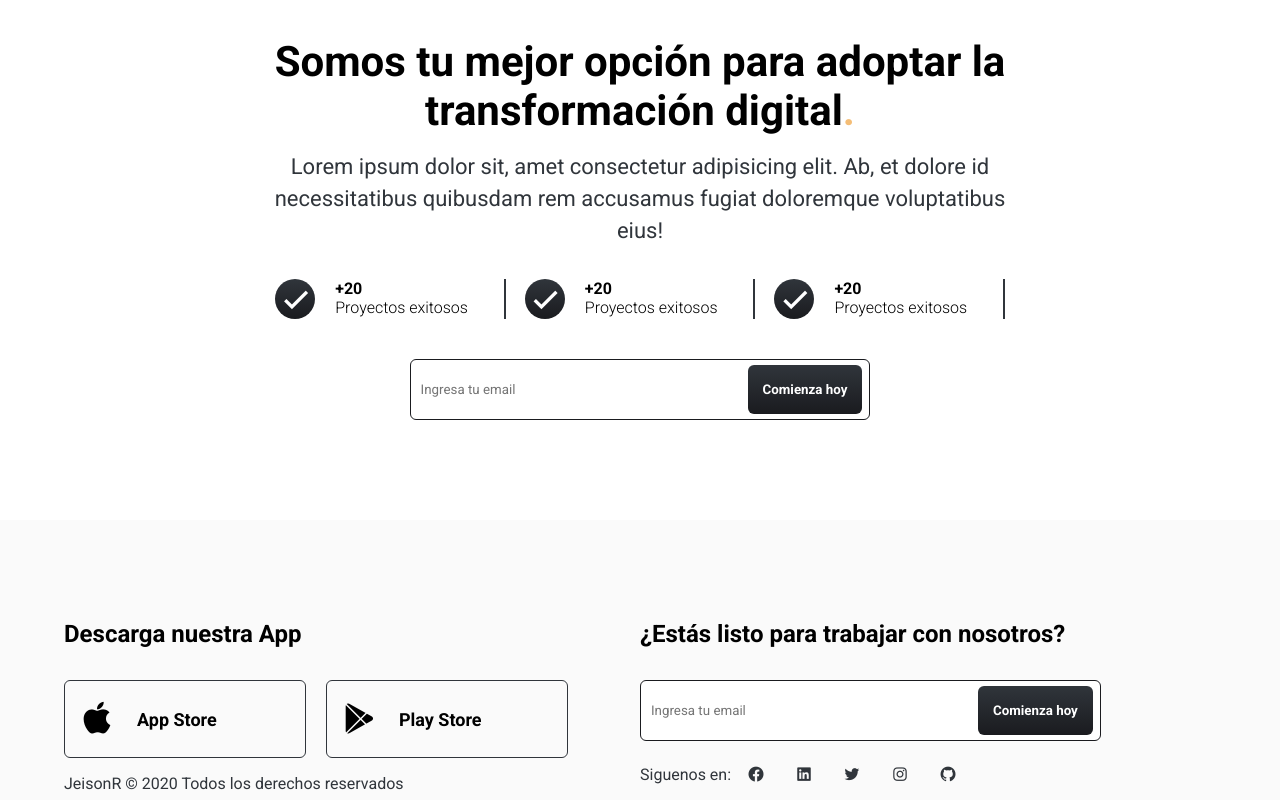
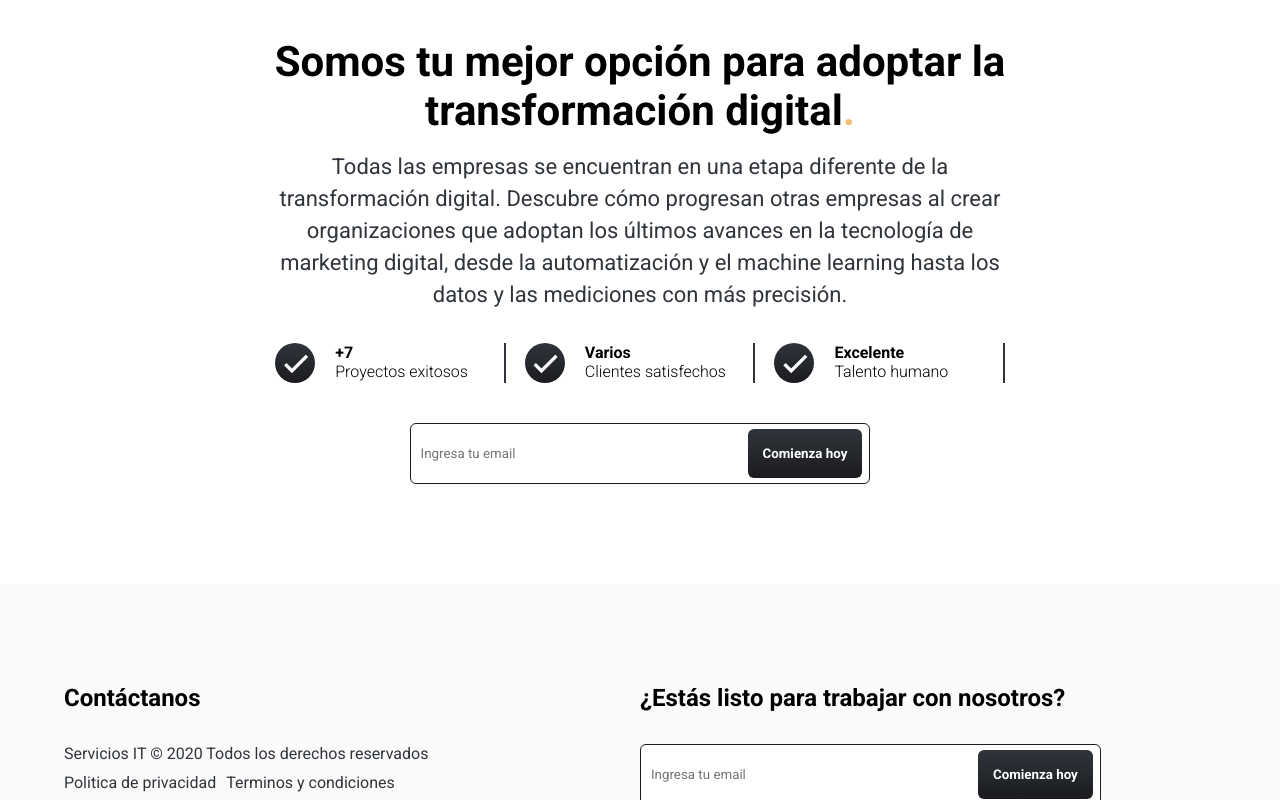
Before and after one commit to jarcvon0663/serviciosit, a plain HTML site: page index.html in a window 1280 px wide. Shown: the part 3739-4539 px from the top of the page. Drawn offline with nearby package versions, Linux system fonts and the light colour scheme.

Commit message:
Update index.html

```diff
--- a/index.html
+++ b/index.html
@@ -77,7 +77,7 @@
                 <div class="card">
                     <div class="cards__text">
                         <h3 class="card__title">Automatización<span class="point">.</span></h3>
-                        <p class="card__date">2022</p>
+                        <p class="card__date">Panaderia Olímpica 2022</p>
                         <p class="card__copy">Con una versión digitalizada del menú por medio de un código QR y la automatización de la creación de ordenes en el sistema desde el menú del cliente. Lo mejor es que en caso de cambios en tu menú tan solo lo actualizas desde el sistema y ¡listo!</p>
                         <a href="#" class="card__button">Comienza tu proyecto</a>
                     </div>
@@ -92,7 +92,7 @@
                 <div class="card">
                     <div class="cards__text">
                         <h3 class="card__title">Desarrollo web<span class="point">.</span></h3>
-                        <p class="card__date">2021</p>
+                        <p class="card__date">Palos de Leña 2021</p>
                         <p class="card__copy">Una excelente manera de proporcionar un servicio de valor añadido a los clientes, y es una buena manera de hacer que vuelvan cuando necesiten de nuevo los productos o servicios ofrecidos.</p>
                         <a href="#" class="card__button">Comienza tu proyecto</a>
                     </div>
@@ -109,7 +109,7 @@
         <section class="testimony">
             <div class="container">
                 <h2 class="subtitle">Clientes satisfechos<span class="point">.</span></h2>
-                <p class="copy__section">Cientos de empresas confian en nosotros</p>
+                <p class="copy__section">ya muchos confian en nosotros</p>
 
                 <div class="testimony-container">
                     <div class="testimony__card">
@@ -137,7 +137,7 @@
                     <div class="testimony__card">
                         <div class="testimony__text">
                             <img src="img/byliz.png" class="google__logo">
-                            <p class="testimony__history">“Desde que empezamos a trabajar con Brian Tovar comenzamos a obtener resultados increíbles. Ahora hemos llegado a un mayor número de clientes potenciales”</p>
+                            <p class="testimony__history">“Desde que empezamos a trabajar con Servicios IT, comenzamos a obtener resultados increíbles. Ahora hemos llegado a un mayor número de clientes”</p>
                             <div class="testimony__copy testimony__copy--modifier">
                                 <img src="img/first-person2.jpg" class="testimony__logo logo--picture">
                                 <div class="testimony__info">
@@ -154,28 +154,28 @@
         <section class="email container container--modifier">
             <h2 class="subtitle subtitle--modifier">Somos tu mejor opción para adoptar la transformación digital<span class="point">.</span></h2>
 
-            <p class="copy__section copy__section--modifier">Lorem ipsum dolor sit, amet consectetur adipisicing elit. Ab, et dolore id necessitatibus quibusdam rem accusamus fugiat doloremque voluptatibus eius!</p>
+            <p class="copy__section copy__section--modifier">Todas las empresas se encuentran en una etapa diferente de la transformación digital. Descubre cómo progresan otras empresas al crear organizaciones que adoptan los últimos avances en la tecnología de marketing digital, desde la automatización y el machine learning hasta los datos y las mediciones con más precisión.</p>
 
             <div class="check">
                 <div class="check__item">
                     <i class='bx bx-check' ></i>
                     <div class="check__numbers">
-                        <p class="check__number">+20</p>
+                        <p class="check__number">+7</p>
                         <p class="check__copy">Proyectos exitosos</p>
                     </div>
                 </div>
                 <div class="check__item">
                     <i class='bx bx-check' ></i>
                     <div class="check__numbers">
-                        <p class="check__number">+20</p>
-                        <p class="check__copy">Proyectos exitosos</p>
+                        <p class="check__number">Varios</p>
+                        <p class="check__copy">Clientes satisfechos</p>
                     </div>
                 </div>
                 <div class="check__item">
                     <i class='bx bx-check' ></i>
                     <div class="check__numbers">
-                        <p class="check__number">+20</p>
-                        <p class="check__copy">Proyectos exitosos</p>
+                        <p class="check__number">Excelente</p>
+                        <p class="check__copy">Talento humano</p>
                     </div>
                 </div>
             </div>
@@ -189,19 +189,10 @@
     <footer class="footer">
         <div class="container footer__caption">
             <section class="download">
-                <h3 class="title__footer">Descarga nuestra App</h3>
-                <div class="download__app">
-                    <div class="download__item">
-                        <i class='bx bxl-apple download__logo' ></i>
-                        <h4 class="download__title">App Store</h4>
-                    </div>
-                    <div class="download__item">
-                        <i class='bx bxl-play-store download__logo' ></i>
-                        <h4 class="download__title">Play Store</h4>
-                    </div>
-                </div>
+                <h3 class="title__footer">Contáctanos</h3>
+
                 <div class="footer__copy">
-                    <p class="copyright">JeisonR &copy; 2020 Todos los derechos reservados</p>
+                    <p class="copyright">Servicios IT &copy; 2020 Todos los derechos reservados</p>
 
                     <a href="#" class="politica__privacidad politica__privacidad--margin">Politica de privacidad</a>
                     <a href="#" class="politica__privacidad ">Terminos y condiciones</a>
@@ -227,11 +218,11 @@
         <div class="contact">
             <div class="item__contact">
                 <i class='bx bx-copyright contact__icon' ></i>
-                <h3 class="contact__title">Jeison Rios</h3>
+                <h3 class="contact__title">Servicios IT</h3>
             </div>
             <div class="item__contact">
                 <i class='bx bx-mail-send contact__icon' ></i>
-                <h3 class="contact__title">jarcvon@hotmail.com</h3>
+                <h3 class="contact__title">info@serviciosit.tk</h3>
             </div>
             <div class="item__contact">
                 <i class='bx bxs-edit-location contact__icon' ></i>
@@ -239,7 +230,7 @@
             </div>
             <div class="item__contact item__contact--gold">
                 <i class='bx bxs-chat contact__icon contact__icon--modifier' ></i>
-                <h3 class="contact__title">Contactanos ahora</h3>
+                <h3 class="contact__title">Contáctanos ahora</h3>
             </div>
         </div>
     </footer>
```
